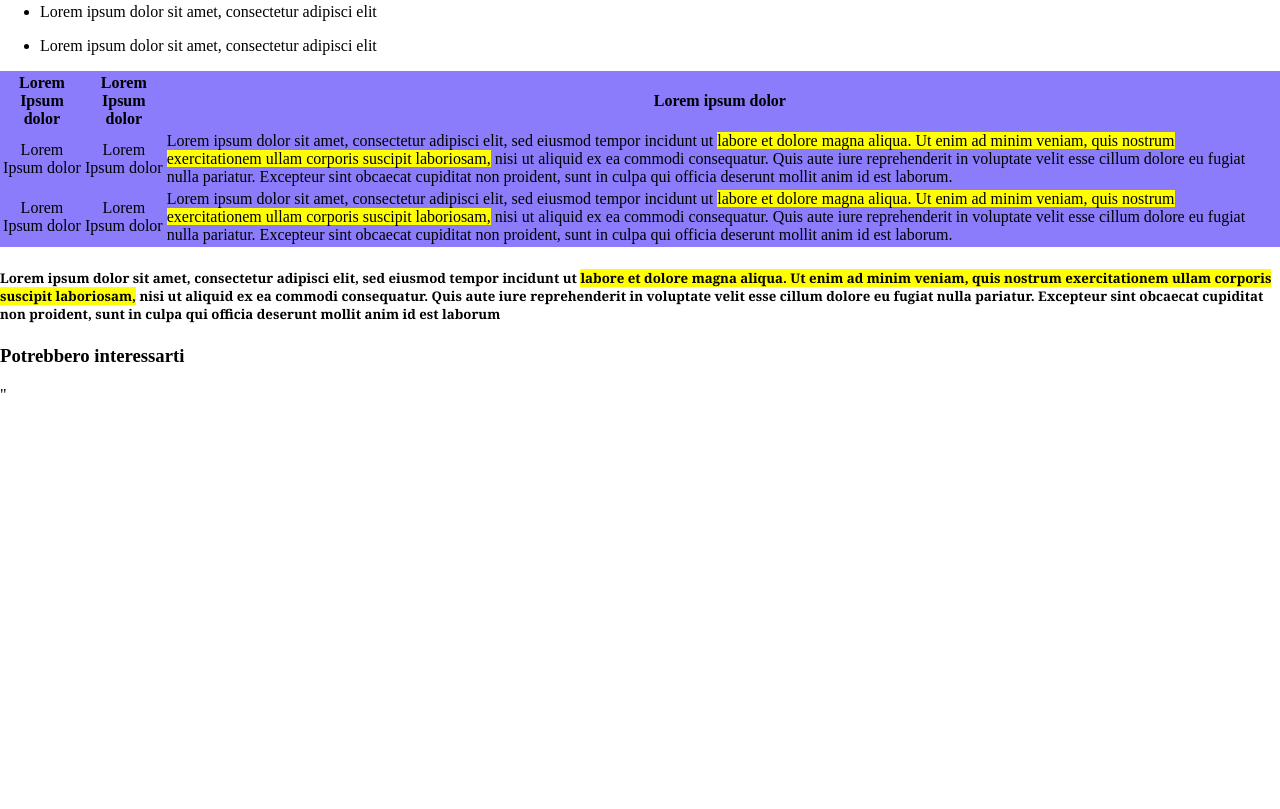
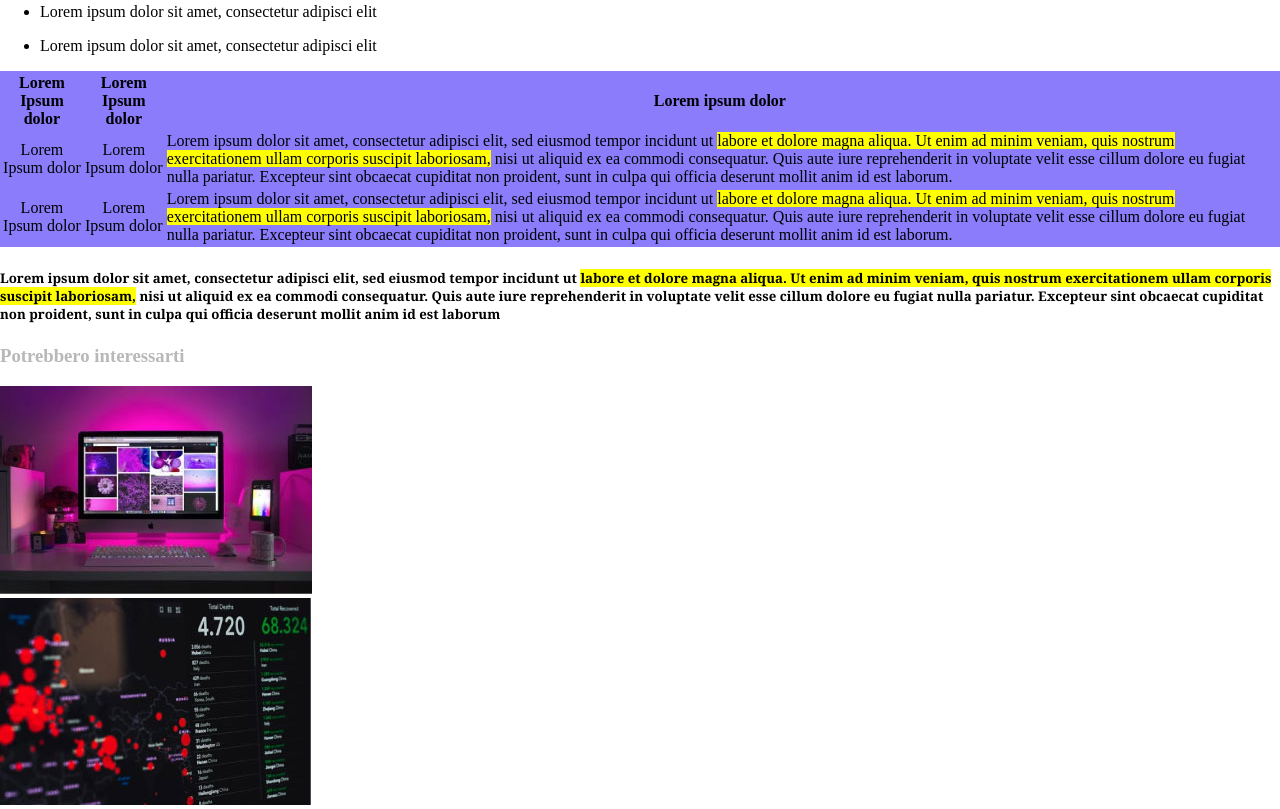
Before and after one commit to LucaIapadre98/html-css-booleaner, a plain HTML site: page css/index.html in a window 1280 px wide. Shown: the part 1000-1809 px from the top of the page. Before the commit the page ends 1536 px from the top, so only its background shows below. Drawn offline with Linux system fonts and the light colour scheme.

Commit message:
add final

```diff
--- a/css/index.html
+++ b/css/index.html
@@ -56,10 +56,11 @@
             <h5 style="font-family: Cambria, Cochin, Georgia, Times, 'Times New Roman', serif;">Lorem ipsum dolor sit amet, consectetur adipisci elit, sed eiusmod tempor incidunt ut <mark>labore et dolore magna aliqua. Ut enim ad minim veniam, quis nostrum exercitationem ullam corporis suscipit laboriosam,</mark> nisi ut aliquid ex ea commodi consequatur. Quis aute iure reprehenderit in voluptate velit esse cillum dolore eu fugiat nulla pariatur. Excepteur sint obcaecat cupiditat non proident, sunt in culpa qui officia deserunt mollit anim id est laborum</h5>
     </main>
     <footer>
-        <h3 style="background-color: #69666600;">Potrebbero interessarti</h3>
+        <h3 style="color: #b8b8b8;">Potrebbero interessarti</h3>
         <div class="image3">
-            <img src=""
-        </div>"
+            <img src="../img/monitor.jpg">
+            <img src="../img/graph.jpg">
+        </div>
     </footer>
 </body>
 </html>
```
